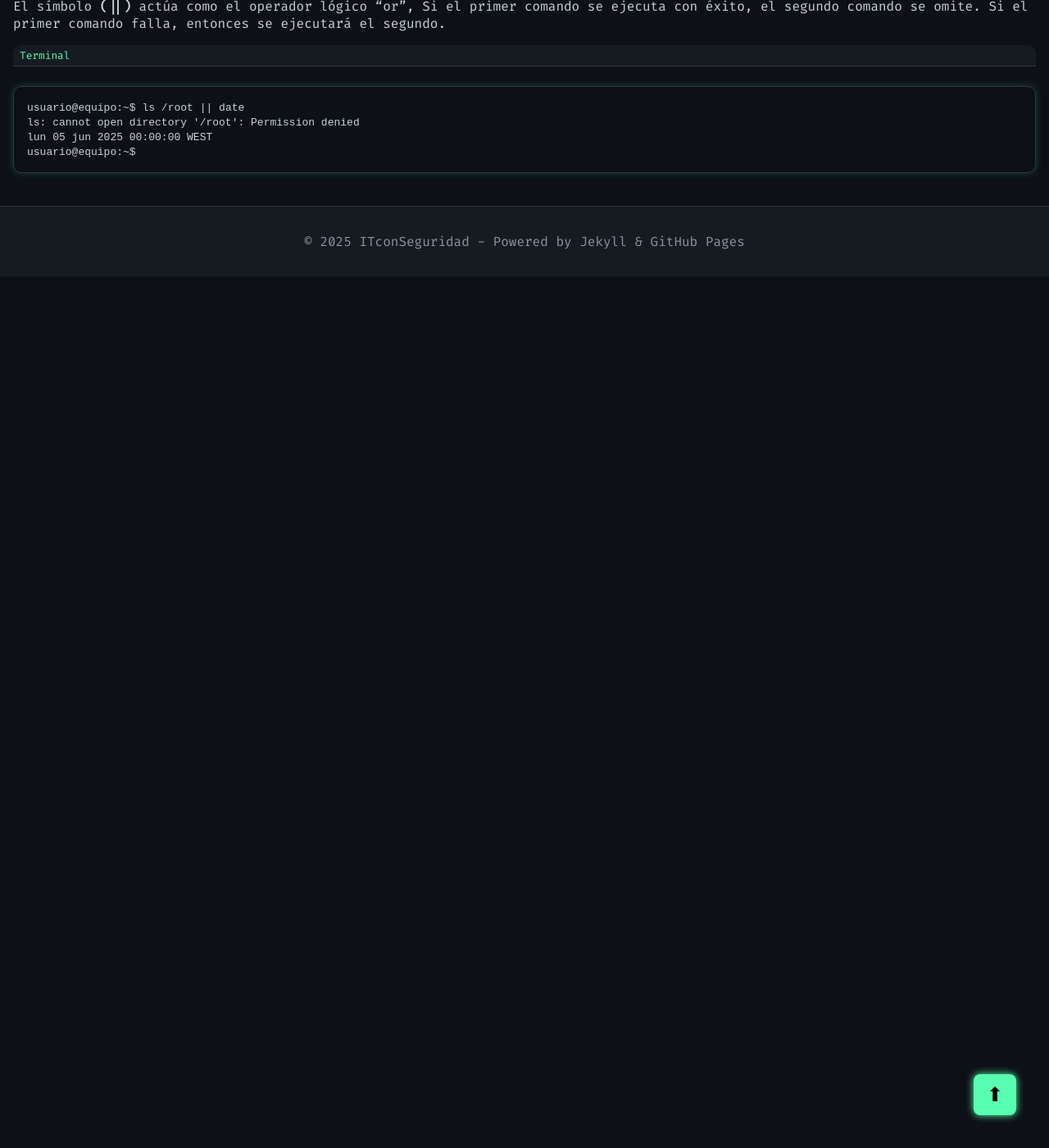
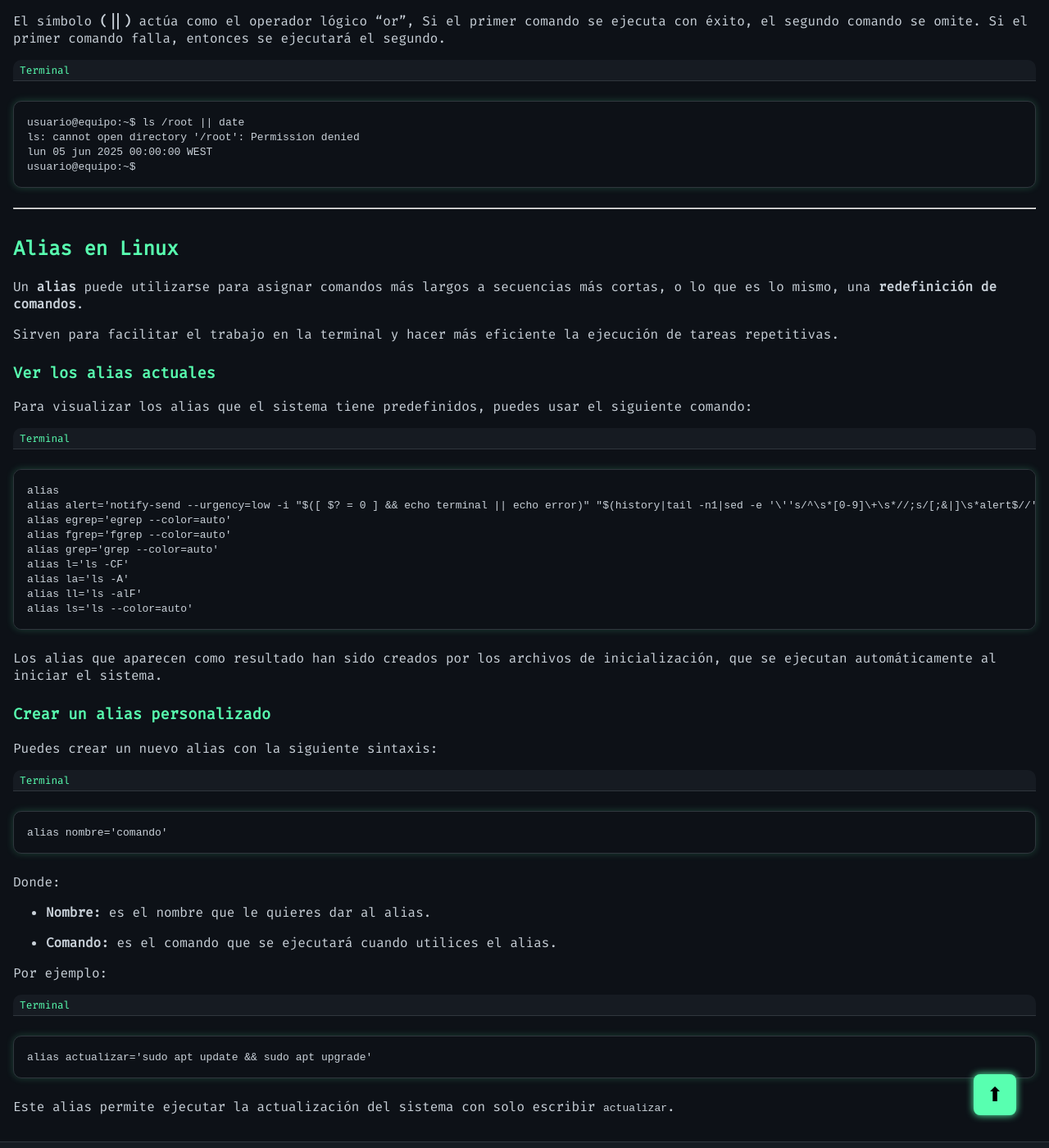
Before and after one commit to MrDhoko/mrdhoko.github.io, a Jekyll site: the page built from _posts/2025-06-05-linux-primeros-pasos.md, in a window 1280 px wide and 1400 px high, scrolled down 6771 px. Shown: the whole window at 82% size. Built offline with Jekyll 4.4.1, drawn with Linux system fonts in a browser that asks for light colours.

Commit message:
Post ayuda en ubuntu

````diff
--- a/_posts/2025-06-05-linux-primeros-pasos.md
+++ b/_posts/2025-06-05-linux-primeros-pasos.md
@@ -227,6 +227,7 @@ Ahora puedes colocar allí tus scripts personales y ejecutarlos fácilmente desd
 
 Para visualizar las variables de entorno usamos el comando **`printenv`** o **`env`**
 
+---
 
 ## UTILIZAR VARIOS COMANDOS A LA VEZ
 
@@ -270,3 +271,51 @@ ls: cannot open directory '/root': Permission denied
 lun 05 jun 2025 00:00:00 WEST
 usuario@equipo:~$
 ```
+
+---
+
+## Alias en Linux
+
+Un **alias** puede utilizarse para asignar comandos más largos a secuencias más cortas, o lo que es lo mismo, una **redefinición de comandos**.
+
+Sirven para facilitar el trabajo en la terminal y hacer más eficiente la ejecución de tareas repetitivas.
+
+### Ver los alias actuales
+
+Para visualizar los alias que el sistema tiene predefinidos, puedes usar el siguiente comando:
+
+```bash
+alias
+alias alert='notify-send --urgency=low -i "$([ $? = 0 ] && echo terminal || echo error)" "$(history|tail -n1|sed -e '\''s/^\s*[0-9]\+\s*//;s/[;&|]\s*alert$//'\'')"'
+alias egrep='egrep --color=auto'
+alias fgrep='fgrep --color=auto'
+alias grep='grep --color=auto'
+alias l='ls -CF'
+alias la='ls -A'
+alias ll='ls -alF'
+alias ls='ls --color=auto'
+```
+
+Los alias que aparecen como resultado han sido creados por los archivos de inicialización, que se ejecutan automáticamente al iniciar el sistema.
+
+### Crear un alias personalizado
+
+Puedes crear un nuevo alias con la siguiente sintaxis:
+
+```bash
+alias nombre='comando'
+```
+
+Donde:
+
+- **Nombre:** es el nombre que le quieres dar al alias.
+
+- **Comando:** es el comando que se ejecutará cuando utilices el alias.
+
+Por ejemplo:
+
+```bash
+alias actualizar='sudo apt update && sudo apt upgrade'
+```
+
+Este alias permite ejecutar la actualización del sistema con solo escribir `actualizar`.
````
Also changed, not shown: _posts/2025-06-12-ayuda-en-ubuntu.md (added, +123 -0 lines), assets/img/ayuda-en-ubuntu/githelp.png (added), assets/img/ayuda-en-ubuntu/help.png (added), assets/img/ayuda-en-ubuntu/info.png (added), assets/img/ayuda-en-ubuntu/man.png (added), assets/img/ayuda-en-ubuntu/whatis.png (added), 2 other files.
